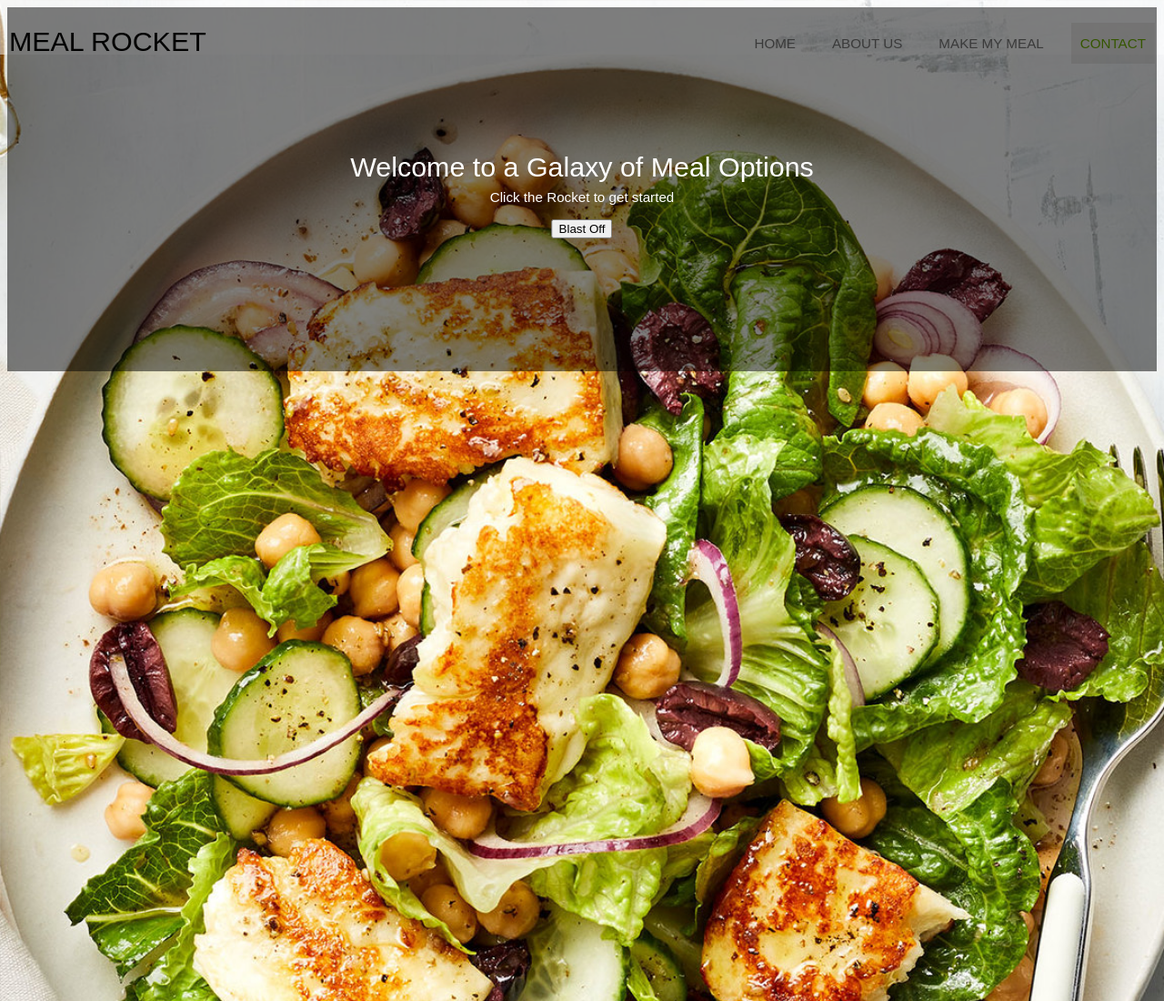
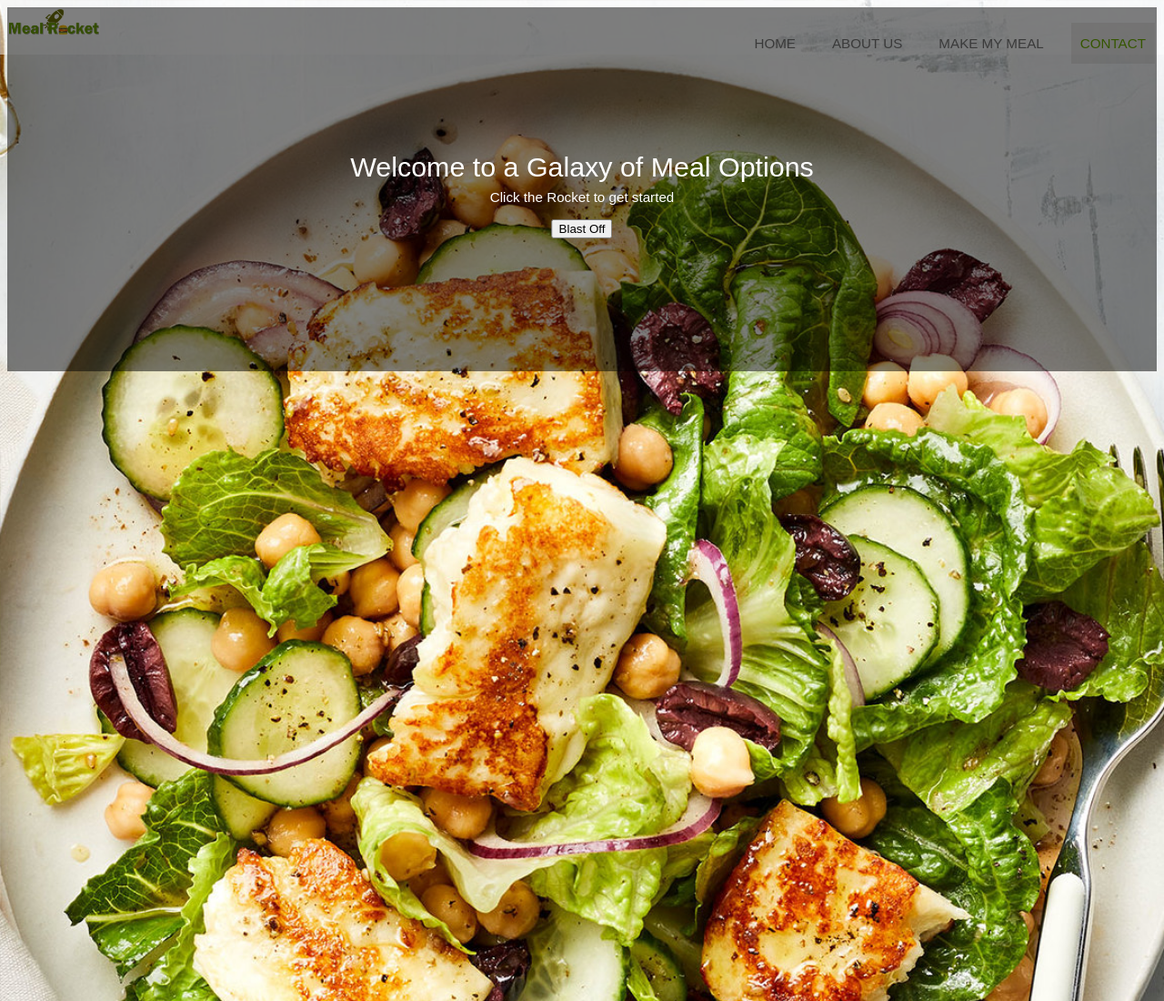
Before and after one commit to FreezerBurns/MealRocket, a plain HTML site: page index.html in a window 1280 px wide. Shown: the top 1100 px of the page at 91% size. Drawn offline with Linux system fonts and the light colour scheme.

Commit message:
logo changes

```diff
--- a/index.html
+++ b/index.html
@@ -40,13 +40,14 @@
 
   <body class="body">
     <header id="topHeader">
-    <div id="title">
-    <h1>MEAL ROCKET</h1>
-    </div>
+
 
     <!--Nav Bar Start Here-->
     <nav id="nav">
     <h1>NAV</h1>
+    <div id="title">
+     <img src= "Capture2.png"/>
+    </div>
     <ul>
     <li><a href="#home" class="current">HOME</a></li>
     <li><a href="#about">ABOUT US</a></li>
--- a/style.css
+++ b/style.css
@@ -52,6 +52,7 @@ h1 {
 	font-weight:400;
 	font-size:2em;
 	margin-bottom:10px;
+
 }
 
 h2 {
@@ -93,12 +94,17 @@ h2 {
 }
 
 #title {
-	width:500px;
-	height:30px;
+	width:100px;
+	height:75px;
 	line-height:30px;
 	position:fixed;
 	left:10px;
 	top:10px;
+}
+
+#title img{
+	width: 100%;
+	height: auto 	;
 }
 
 #nav {
@@ -231,7 +237,7 @@ hr {
 a.current {
 
 }
-=======
+
 
 .nav-wrapper {
   background-color:#60AD03;
```
Also changed, not shown: Capture.PNG (added), Capture2.png (added).
